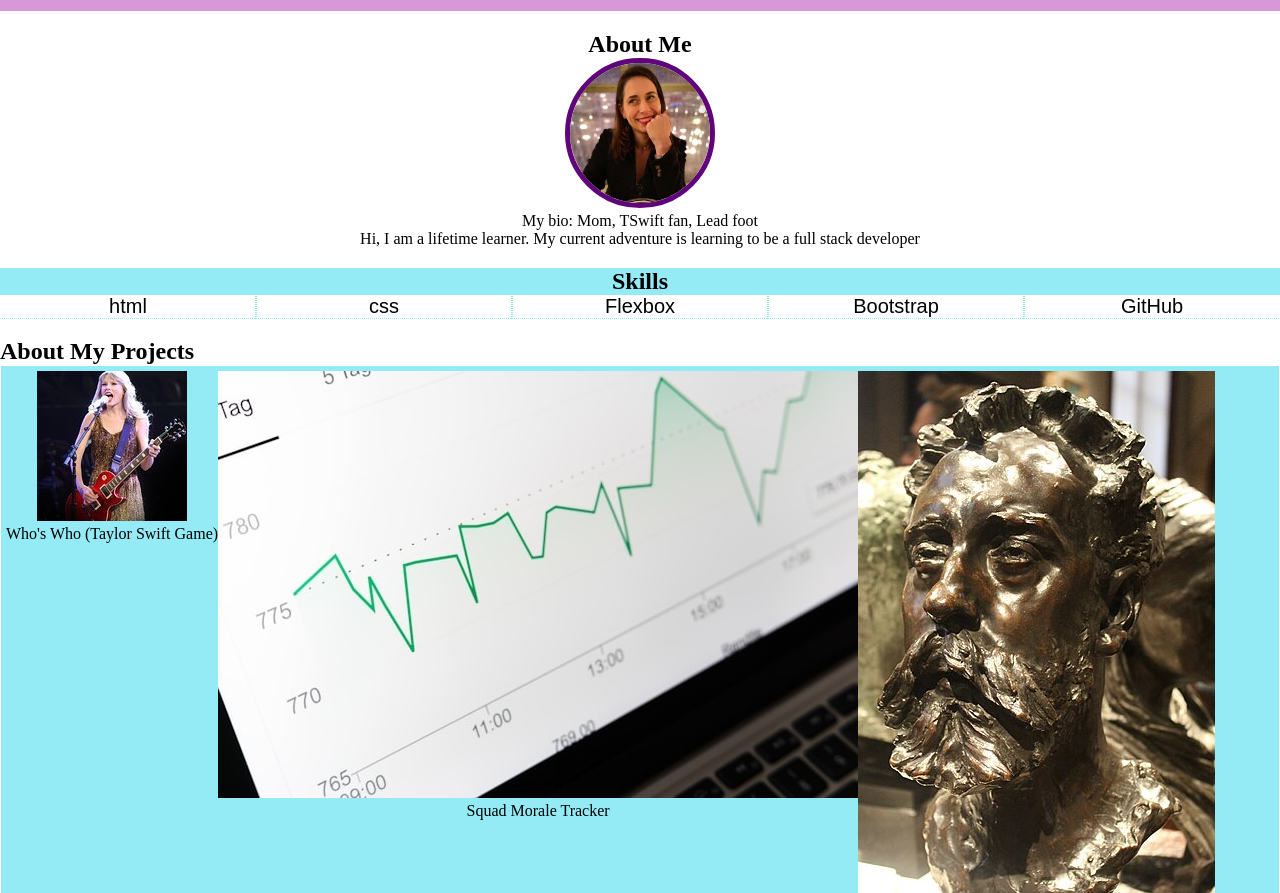
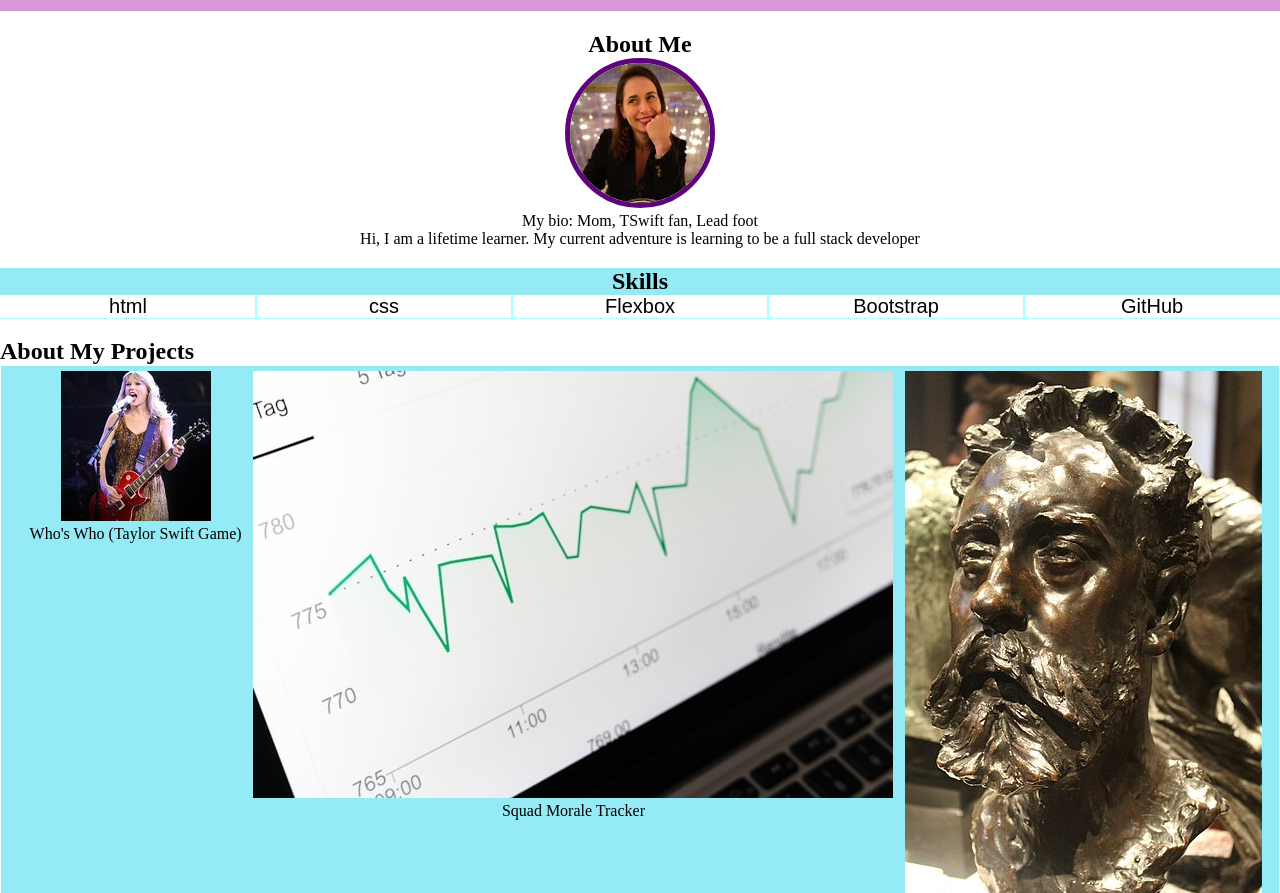
Before and after one commit to Lyndsay-Liberty/Portfolio, a plain HTML site: page index.html in a window 1280 px wide. Shown: the part 59-952 px from the top of the page. Drawn offline with Linux system fonts and the light colour scheme.

Commit message:
Projects section Update styles.css

```diff
--- a/styles.css
+++ b/styles.css
@@ -135,6 +135,9 @@ body{
 }
 .Projects {
   display: flex;
+  justify-content: space-evenly;
+  margin: 1em; /* Space around each project */
+    padding: 1em; /* Padding for interior spacing */
   background:rgb(148, 234, 245);
   text-align: center;
   margin-bottom: 20px
```
